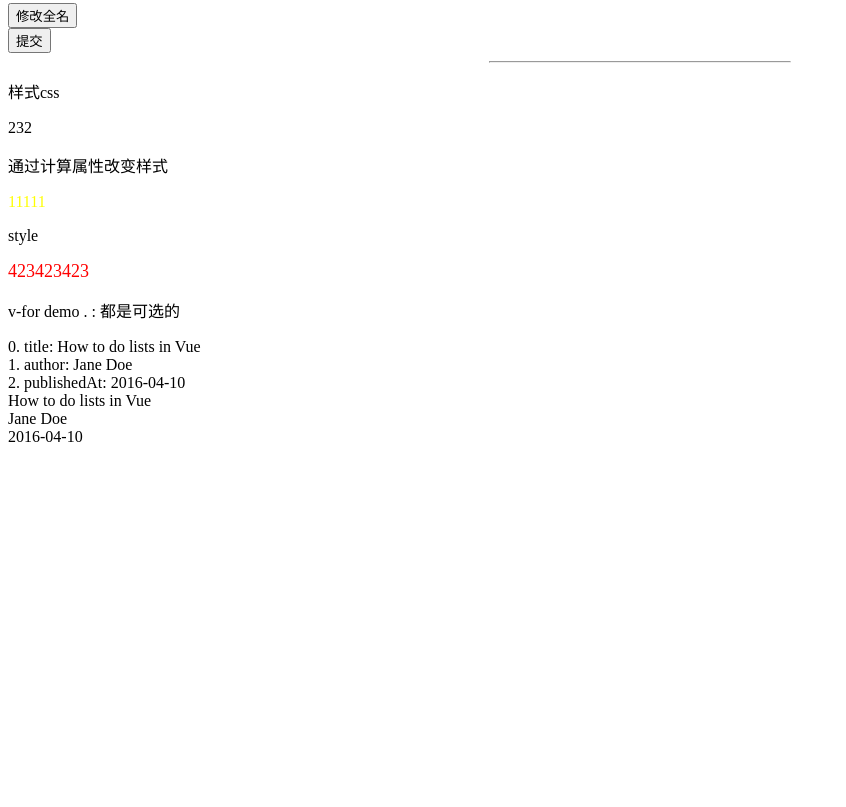
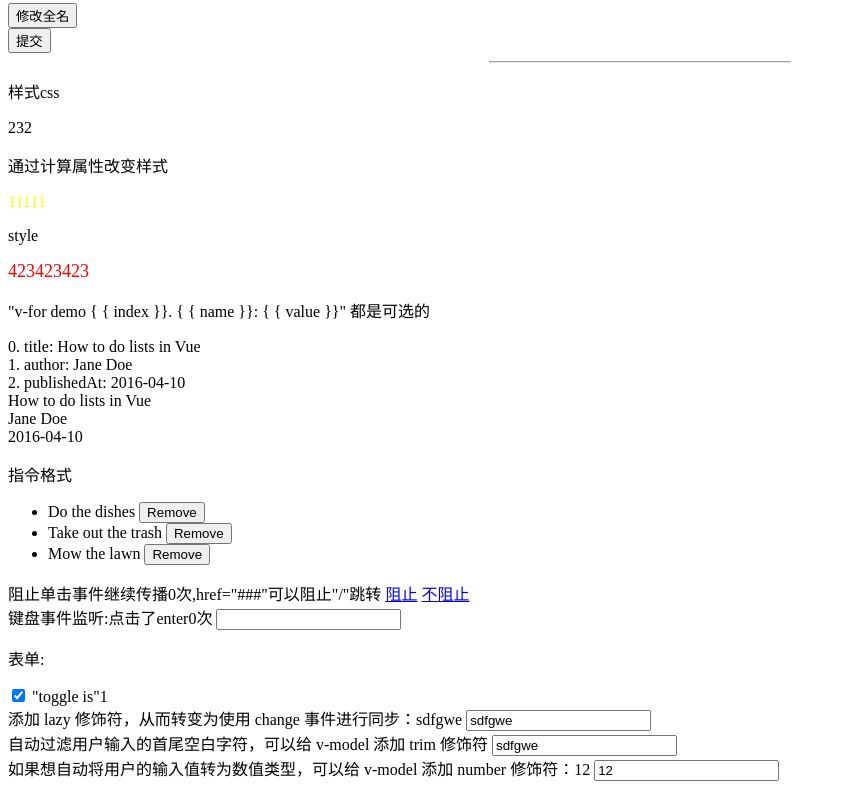
Before and after one commit to zhangleiDev/vuedemo, a plain HTML site: page index.html in a window 1280 px wide. Shown: the part 876-1683 px from the top of the page, without its empty margins (0-846 px from the left). Before the commit the page ends 1330 px from the top, so only its background shows below. Drawn offline with nearby package versions, Linux system fonts and the light colour scheme.

Commit message:
表单元素

```diff
--- a/index.html
+++ b/index.html
@@ -85,7 +85,7 @@
 		<div v-bind:style="styleObject">423423423</div>
 
 		<div>
-			<p>v-for demo 	{{ index }}. {{ name }}: {{ value }} 都是可选的</p>
+			<p>"v-for demo 	{ { index }}. { { name }}: { { value }}" 都是可选的</p>
 			<div v-for="(value, name, index) in object">
 				{{ index }}. {{ name }}: {{ value }}
 			</div>
@@ -93,8 +93,55 @@
 					 {{ val }}
 				</div>
 		</div>
+		<div>
+			<p>指令格式</p>
+				<ul>
+						<li
+							is="todo-item"
+							v-for="(todo, index) in todos"
+							v-bind:key="todo.id"
+							v-bind:title="todo.title"
+							v-on:remove="todos.splice(index, 1)"
+						></li>
+						<!-- v-on:remove="show(index)"
+							可以调用方法,也可以直接用表达式操作元素
+						-->
+					</ul>
+		</div>
+		<div>
+				阻止单击事件继续传播{{clickCount}}次,href="###"可以阻止"/<a/>"跳转
+				<a v-on:click.stop="clickCount+=1" href="###">阻止</a>
+				<a href="###">不阻止</a>
+		</div>
+		<div>
+				键盘事件监听:点击了enter{{clickCount}}次
+				<input v-on:keyup.enter="clickCount+=1">
+		</div>
+		<div>
+			<p>表单:</p>
+			<input
+				type="checkbox"
+				v-model="toggle"
+				true-value="1"
+				false-value="2"
+			>
+			"toggle is"{{toggle}}
+			<br>
+			添加 lazy 修饰符，从而转变为使用 change 事件进行同步：{{msg}}
+			<input v-model.lazy="msg" >
+			<br>
+			自动过滤用户输入的首尾空白字符，可以给 v-model 添加 trim 修饰符
+			<input v-model.trim="msg">
+			<br>
+			如果想自动将用户的输入值转为数值类型，可以给 v-model 添加 number 修饰符：{{age}}
+			<input v-model.number="age" type="number">
+			<br>
+			<br>
+		</div>
+
+
+
 	</div>
-
 </body>
 <script type="text/javascript">
 
@@ -105,16 +152,30 @@ Vue.component('myli', {
   props: ['todo'],
   template: '<li>{{ todo.name }}</li>'
 })
+Vue.component('todo-item', {
+  template: '\
+    <li>\
+      {{ title }}\
+      <button v-on:click="$emit(\'remove\')">Remove</button>\
+    </li>\
+  ',
+  props: ['title']
+})
 
 
 var app2 = new Vue({
   el: '#app',
   data: {
+		age:12,
+		msg:"sdfgwe",
 		message: '页面加载于1 ' + new Date().toLocaleString(),
 		stitle: new Date().toLocaleString(),
 		see:true,
 		selVal:'',
 		countVal:'123',
+		clickCount:0,
+		toggle:"1",
+		toggle2:"wef",
 		devices:[
 				{ model: 'TF1' ,name:"设备1"},
 				{ model: 'TF2' ,name:"设备2" },
@@ -133,6 +194,20 @@ var app2 = new Vue({
 			color: 'red',
 			fontSize: '18px'
 		},
+		todos: [
+      {
+        id: 1,
+        title: 'Do the dishes',
+      },
+      {
+        id: 2,
+        title: 'Take out the trash',
+      },
+      {
+        id: 3,
+        title: 'Mow the lawn'
+      }
+    ],
   },
   created:function(){
 	    //钩子可以用来在一个实例被创建之后执行代码：
@@ -148,7 +223,10 @@ var app2 = new Vue({
 		},
 		setNewFullName:function(){
 			this.fullName="Tom Jerry";
-		}
+		},
+		show:function(arg){
+			alert(arg)
+		},
   },
   computed:{
 		fullName:{
```
